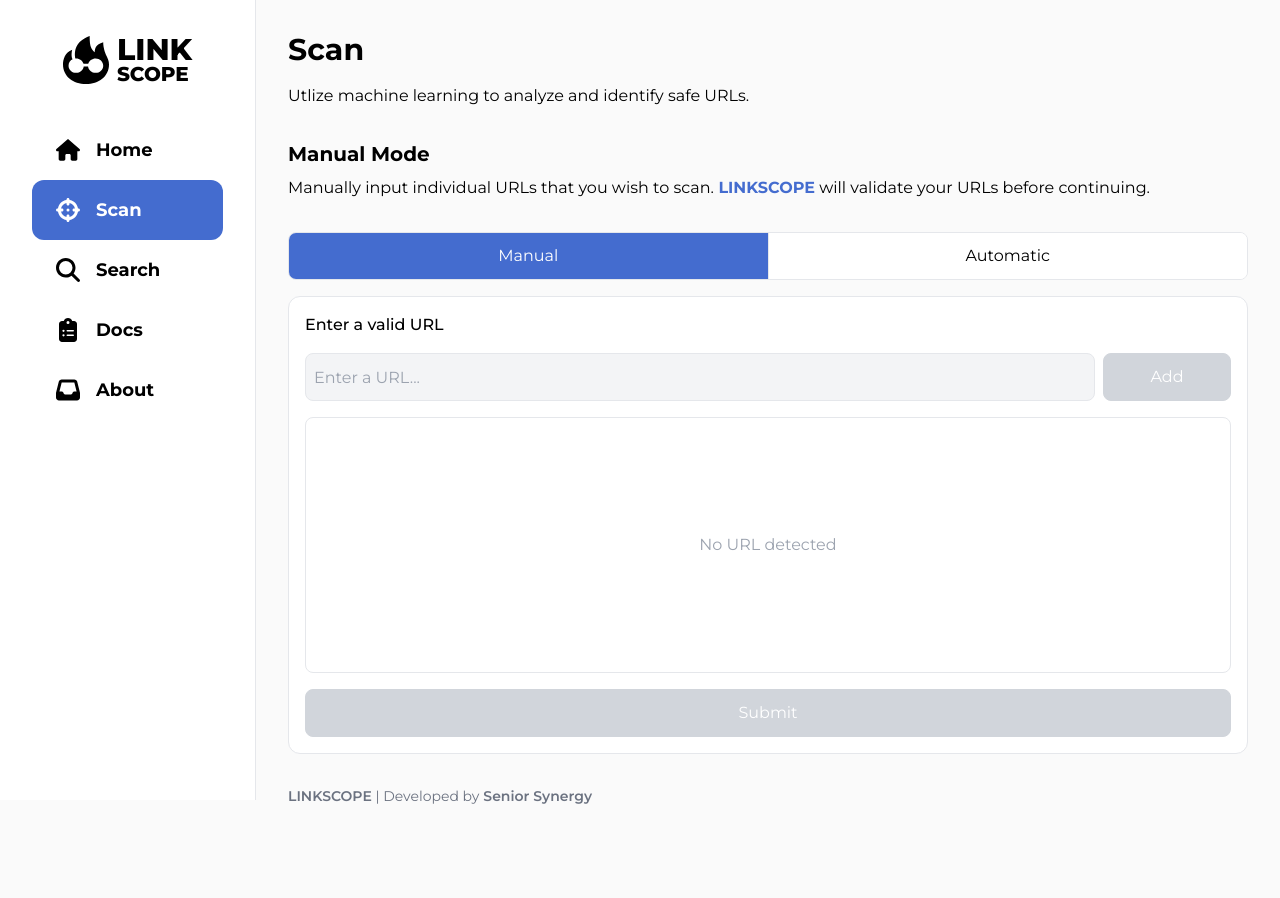
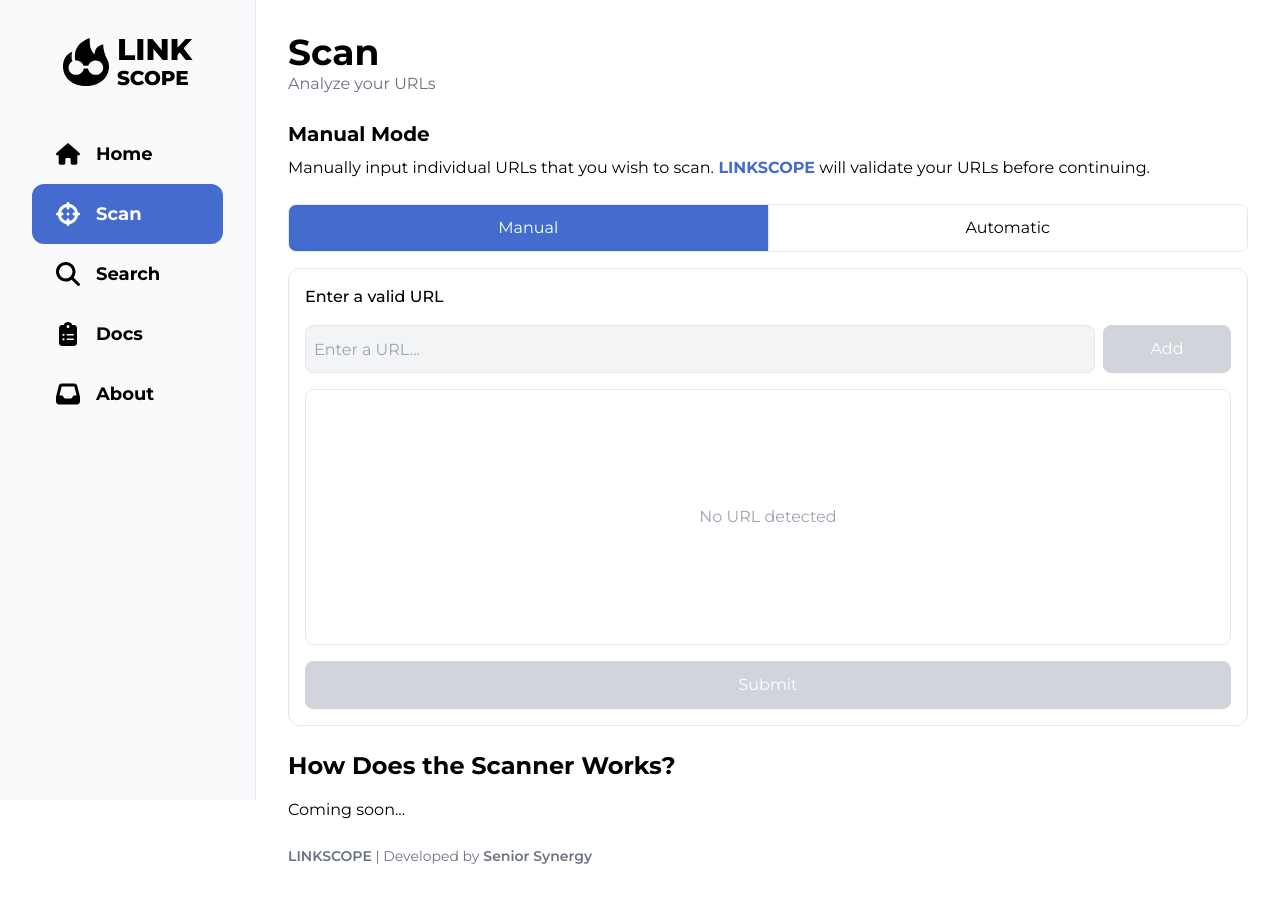
Before and after one commit to Senior-Synergy/linkscope-front, a Next.js app: page /scan in a window 1280 px wide. Before the commit the page ends 838 px from the top, so only its background shows below. Built offline with nearby package versions, Linux system fonts and the light colour scheme.

Commit message:
Minor modifications
- remove unused codes
- restyle pages/components
- update page contents

```diff
--- a/src/app/globals.css
+++ b/src/app/globals.css
@@ -9,10 +9,14 @@
 --background-end-rgb: 245, 245, 245; */
 
 :root {
-  --foreground-rgb: 0, 0, 0;
-  --background-start-rgb: 250, 250, 250;
-  --background-end-rgb: 250, 250, 250;
+  --background: white;
+  --foreground: black;
 }
+
+/* .dark:root:root {
+  --background: black;
+  --foreground: white;
+} */
 
 /* @media (prefers-color-scheme: dark) {
   :root {
--- a/src/app/page.tsx
+++ b/src/app/page.tsx
@@ -37,8 +37,11 @@
   ];
 
   return (
-    <main className="flex flex-col p-6 md:p-8 gap-8">
-      <div className="flex flex-col w-full gap-4">
+    <main className="flex flex-col p-6 md:p-8 gap-6">
+      <header>
+        <h1 className="text-4xl font-bold">Home</h1>
+      </header>
+      <div className="flex flex-col w-full gap-4 p-4 rounded-xl bg-gray-50 border">
         <h1 className="text-3xl font-bold">
           Introducing,<span className="text-primary"> LINKSCOPE</span>
         </h1>
@@ -69,14 +72,17 @@
         <p className="mb-4">
           Copy and paste text that contain URLs and start analyzing it now!
         </p>
-        <div className="flex flex-col w-full gap-4 p-4 rounded-xl bg-white border">
+        <div className="flex flex-col w-full gap-4 p-4 rounded-xl bg-gray-50 border">
           Coming soon...
         </div>
       </div>
 
       <div>
         <h2 className="text-xl font-bold mb-4">Recently Scanned URLs</h2>
-        <UrlList urlList={dummyUrlList} />
+
+        <div>
+          <UrlList urlList={dummyUrlList} />
+        </div>
       </div>
 
       <Footer />
--- a/src/app/scan/page.tsx
+++ b/src/app/scan/page.tsx
@@ -3,13 +3,20 @@
 
 const ScanPage = () => {
   return (
-    <main className="flex flex-col p-4 md:p-8 gap-8">
+    <main className="flex flex-col p-4 md:p-8 gap-6">
       <header>
-        <h1 className="text-3xl font-bold mb-4">Scan</h1>
-        <p>{`Utlize machine learning to analyze and identify safe URLs.`}</p>
+        <h1 className="text-4xl font-bold">Scan</h1>
+        <p className="text-gray-500">Analyze your URLs</p>
       </header>
 
       <Scanner />
+
+      <div>
+        <h2 className="font-bold text-2xl mb-4">How Does the Scanner Works?</h2>
+        <p>
+          Coming soon...
+        </p>
+      </div>
 
       <Footer />
     </main>
--- a/src/app/search/page.tsx
+++ b/src/app/search/page.tsx
@@ -44,16 +44,13 @@
   ];
 
   return (
-    <main className="flex flex-col gap-8 p-8">
+    <main className="flex flex-col gap-6 p-8">
       <header>
-        <h1 className="text-3xl font-bold mb-4">Search URLs</h1>
-        <p>
-          {`Explore our database of previously scanned URLs using our Search
-          feature.`}
-        </p>
+        <h1 className="text-4xl font-bold">Search</h1>
+        <p className="text-gray-500">{`Explore our database of previously scanned URLs using our Searchfeature.`}</p>
       </header>
 
-      <div>
+      <div className="bg-gray-50 border p-4 rounded-xl">
         <h2 className="text-xl font-bold mb-4">Searcher</h2>
         <Searcher />
       </div>
--- a/src/components/common/Navbar.tsx
+++ b/src/components/common/Navbar.tsx
@@ -1,7 +1,7 @@
 "use client";
 
 import Image from "next/image";
-import { useEffect, useRef, useState } from "react";
+import { useEffect, useState } from "react";
 import {
   FaClipboardList,
   FaCrosshairs,
@@ -11,7 +11,6 @@
 } from "react-icons/fa6";
 
 import NavbarItem from "./NavbarItem";
-
 import LinkScopeIcon from "../../../public/logo/logo-icon-black.svg";
 
 function Navbar() {
@@ -44,7 +43,6 @@
   ];
 
   const [isCollapsed, setIsCollapsed] = useState(true);
-  const navbarRef = useRef<HTMLDivElement>(null);
 
   const toggleCollapse = () => {
     setIsCollapsed(!isCollapsed);
@@ -70,7 +68,7 @@
         className="sticky top-0
                   md:hidden flex justify-between items-center
                   p-4 h-14 z-10
-                  bg-white border-b"
+                  bg-gray-50 border-b"
       >
         <div className="flex items-center gap-2">
           <Image src={LinkScopeIcon} alt="logo" className="h-6 w-auto" />
@@ -95,9 +93,8 @@
       />
 
       <div
-        ref={navbarRef}
         className={`fixed z-10 h-full w-64 overflow-auto
-                  bg-white border-r
+                  bg-gray-50 border-r
                   ${
                     isCollapsed
                       ? "-translate-x-full opacity-0"
@@ -111,7 +108,7 @@
           <div className="flex justify-center items-center gap-2">
             <Image src={LinkScopeIcon} alt="logo" className="h-12 w-auto" />
             <div>
-              <p className="font-extrabold text-3xl h-7">LINK</p>
+              <p className="font-extrabold text-3xl h-8">LINK</p>
               <p className="font-extrabold text-xl">SCOPE</p>
             </div>
           </div>
--- a/src/components/scanner/IdentifiedUrlList.tsx
+++ b/src/components/scanner/IdentifiedUrlList.tsx
@@ -21,8 +21,8 @@
   return (
     <div
       className="flex flex-col p-2 gap-4
-                w-full h-64 overflow-y-auto
-                rounded-lg bg-white border"
+              w-full h-64 overflow-y-auto
+                rounded-lg bg-gray-100 border"
     >
       {/* Url list */}
       {urlList.length > 0 ? (
```
Also changed, not shown: src/app/layout.tsx (+2 -16 lines).
